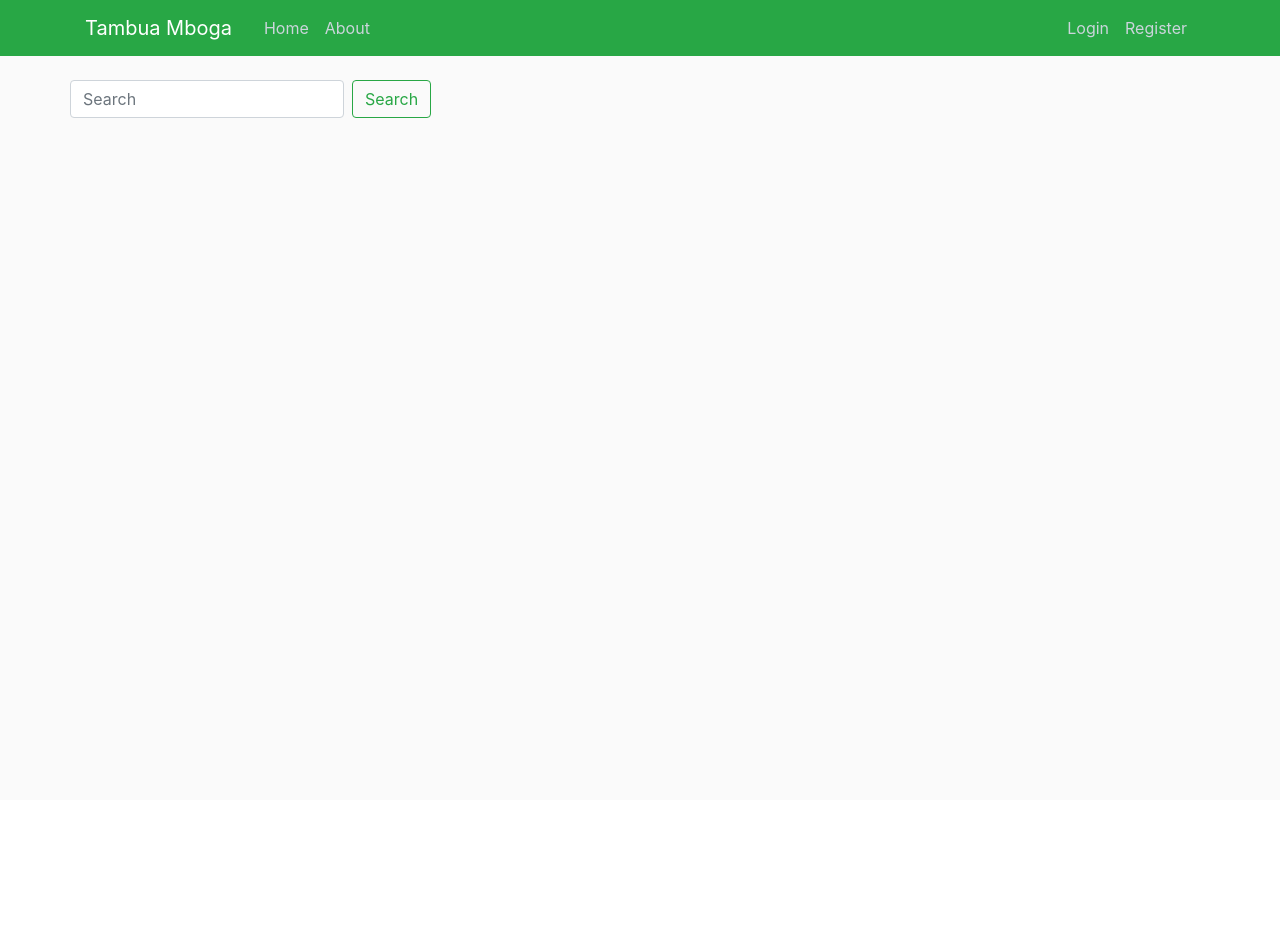
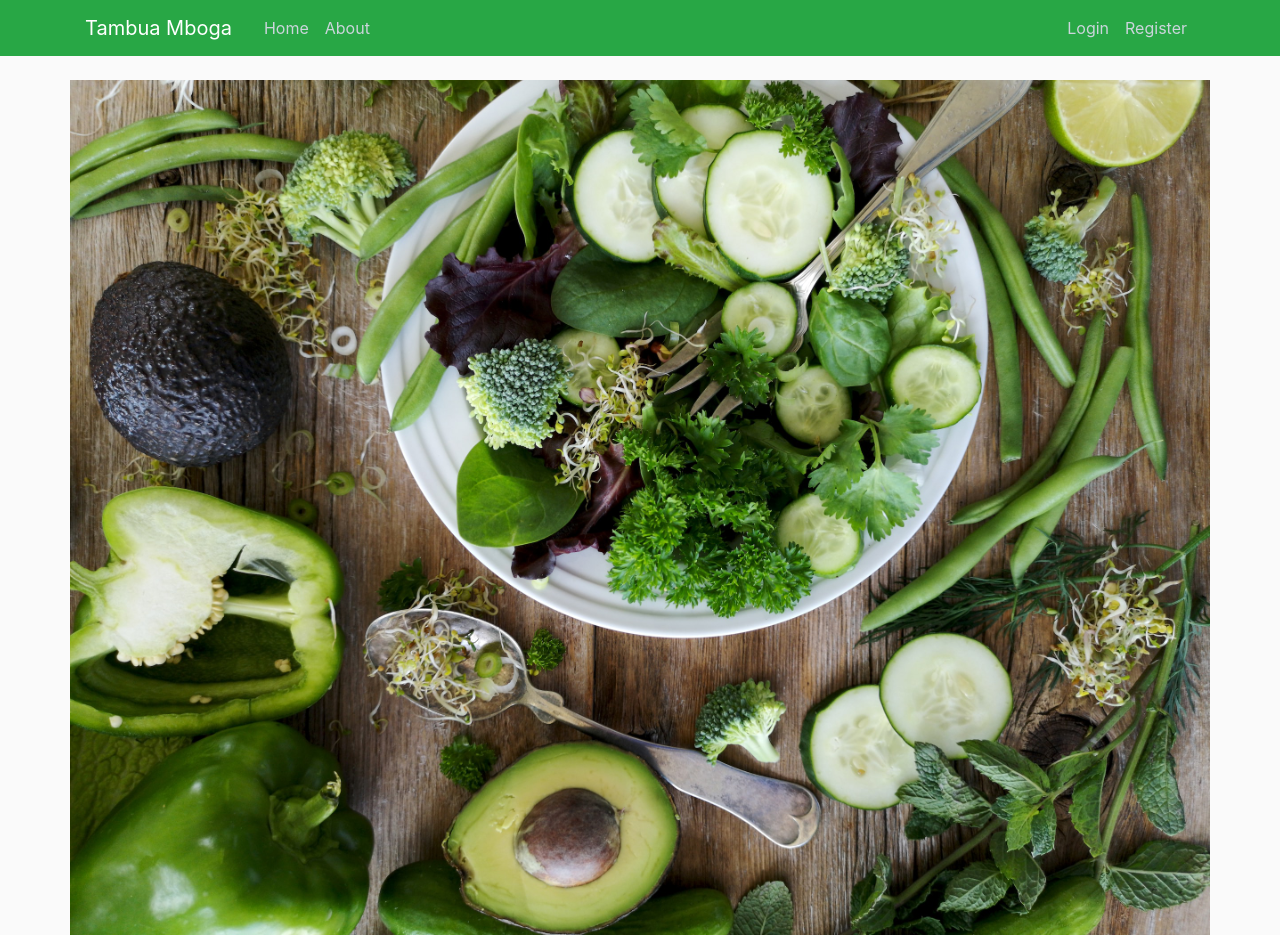
Before and after one commit to Miss24Chimboto/Tambua-Mboga, a Flask app: page / in a window 1280 px wide. Before the commit the page ends 118 px from the top, so only its background shows below. Run offline with Flask 2, Linux system fonts and the light colour scheme; some libraries are stand-ins or nearby versions.

Commit message:
Update home.html

```diff
--- a/flask_mboga/templates/home.html
+++ b/flask_mboga/templates/home.html
@@ -1,9 +1,8 @@
 {% extends "main.html" %}
 {% block content %}
-        <form class="form-inline my-2 my-lg-0" action="{{ url_for('search') }}">
-        <input class="form-control mr-sm-2" name="search" type="search" placeholder="Search">
-        <button class="btn btn-outline-success my-2 my-sm-0" type="submit">Search</button>
-        </form>
+        <div class= img-fluid>
+        <img src="{{url_for('static', filename='veg.jpg')}}" class="img-fluid" alt="Responsive image">
+        </div>
     {% for post in posts %}
         <article class="media content-section">
           <div class="media-body">
```
